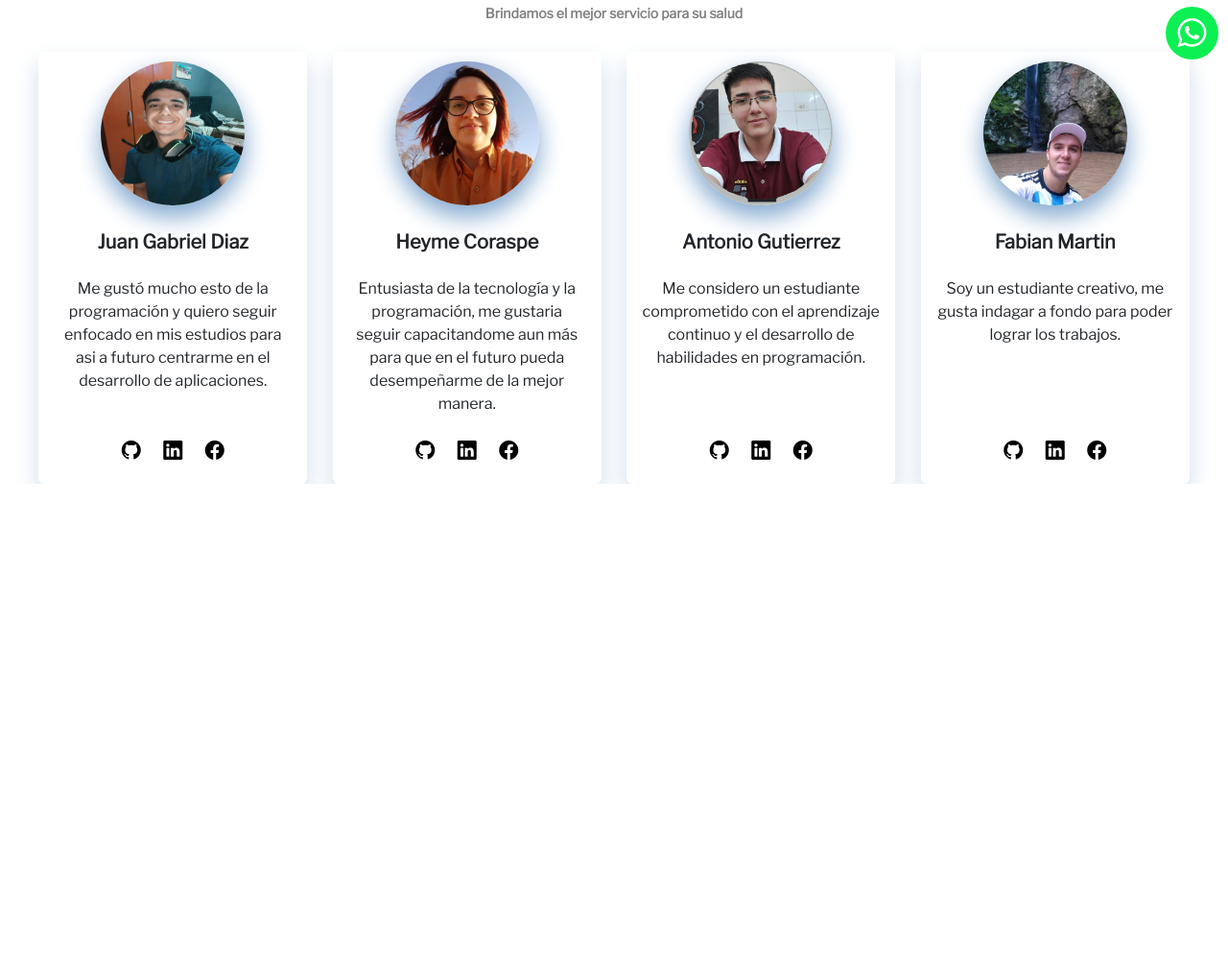
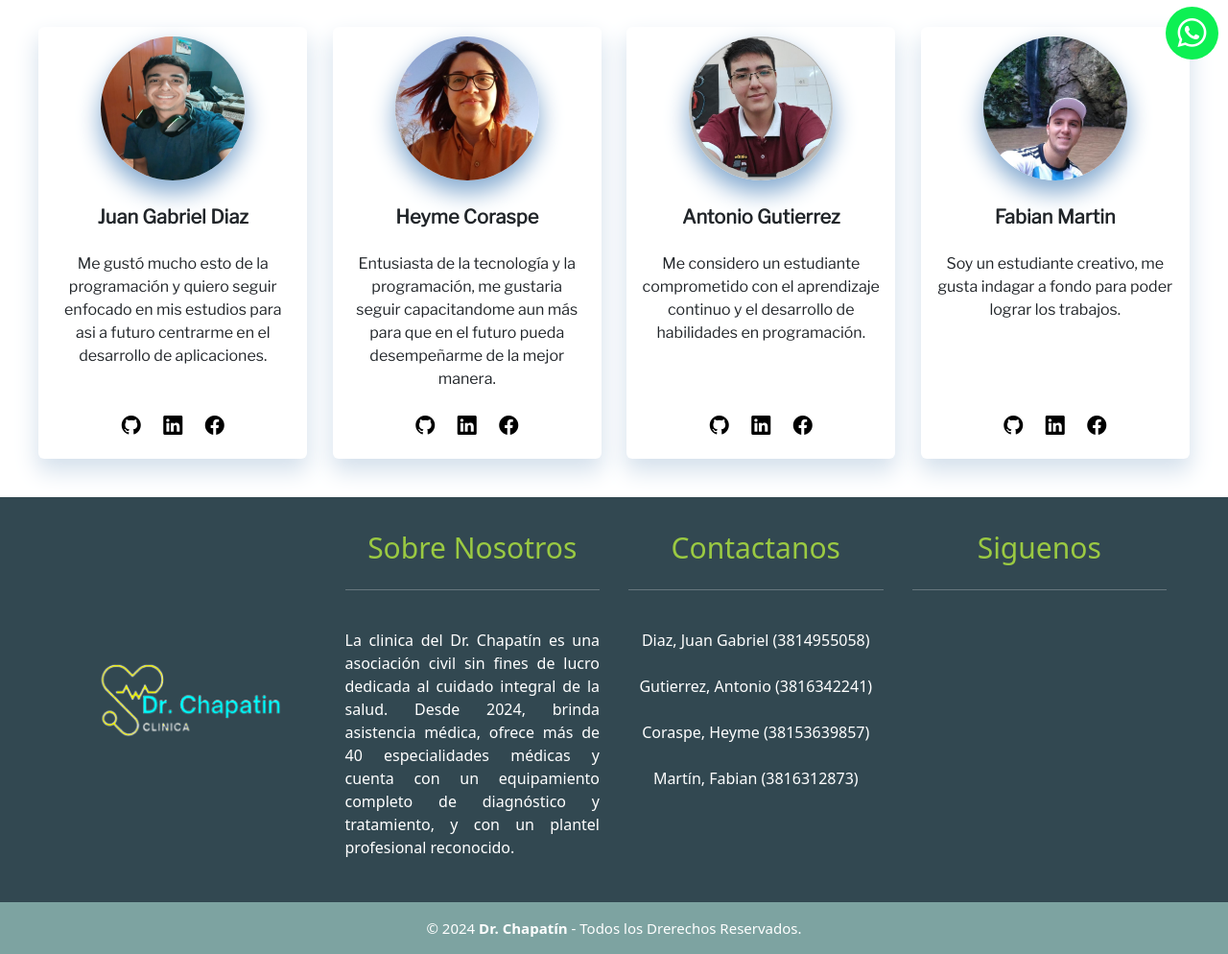
Before and after one commit to HeymeCoraspe/Proyecto-turnero-clinica, a plain HTML site: page pages/Nosotros.html in a window 1280 px wide. Shown: the part 718-1712 px from the top of the page at 96% size. Before the commit the page ends 1222 px from the top, so only its background shows below. Drawn offline with nearby package versions, Linux system fonts and the light colour scheme.

Commit message:
terminada la pagina nosotros con nuevo navbar, agregado el footer de fabian, terminada las card y la resolucion que se rompia, empezar con la parte del inicio de sesion de los medicos y validar forms

```diff
--- a/css/nosotros.css
+++ b/css/nosotros.css
@@ -9,6 +9,10 @@
     transition: background-color 0.3s ease !important;
     padding: 5px;
     position: relative;
+}
+
+.active {
+    color: rgb(130, 175, 45) !important;
 }
 
 .navbar.scrolled {
@@ -185,6 +189,7 @@
     justify-content: center;
     align-items: center;
     gap: 20px;
+    margin-bottom: 40px;
 }
 
 .card {
@@ -247,12 +252,6 @@
     margin: 0;
 }
 
-.contenedorServicios span {
-    font-weight: bold;
-    font-size: 14px;
-    color: grey;
-}
-
 .separador {
     height: 1px;
     width: 165px;
@@ -276,3 +275,130 @@
     }
 
 }
+
+/*****FOOTER FABIAN*****/
+
+.pie-pagina{
+    width: 100%;
+    bottom: 0;
+    background-color: #324851;
+}
+
+.pie-pagina .grupo-1{
+    width: 100%;
+    max-width: 1200px;
+    margin: auto;
+    display: grid;
+    grid-template-columns: repeat(4, 1fr);
+    grid-gap: 50px;
+    padding: 100px 0px;
+}
+
+.pie-pagina .grupo-1 .box figure{
+    width: 100%;
+    height: 100%;
+    display: flex;
+    justify-content: center;
+    align-items: center;
+}
+
+.pie-pagina .grupo-1 .box figure img{
+    width: 200px;
+}
+
+
+.pie-pagina .grupo-1 .box h2{
+    color: #9bca42;
+    margin-bottom: 25px;
+    font-size: 30px;
+    text-align: center;
+}
+
+.pie-pagina .grupo-1 .box p{
+    color: white;
+    margin-bottom: 10px;
+    text-align:left;
+}
+
+.pie-pagina .grupo-1 .box{
+    color: white;
+}
+
+.pie-pagina .grupo-1 .box a{
+    text-decoration: none;
+    color: white;
+    transition: all 300ms ease;
+}
+
+.pie-pagina .grupo-1 .box a:hover{
+    color: #86ac41;
+}
+
+.pie-pagina .grupo-1 .redsocial a{
+    display: inline-block;
+    text-decoration: none;
+    width: 45px;
+    height: 45px;
+    line-height: 45px;
+    color: white;
+    transition: all 300ms ease;
+}
+
+/*sirve para que al pasar el cursor sobre los iconos de la red social se muestren de color*/
+.pie-pagina .grupo-1 .redsocial a:hover{
+    color: #86ac41;
+}
+
+/*sirve para poner color de fondo, separar del margen, centrar el texto, y poner color a las letras, de la ultima parte del footer*/
+.pie-pagina .grupo-2{
+    background-color: #7da3a1;
+    padding: 15px 10px;
+    text-align: center;
+    color: white;
+}
+
+/*sirve para aumentar el tamaño de las ultimas letras*/
+.pie-pagina .grupo-2 small{
+    font-size: 15px;
+}
+
+/*sirve para poner las 4 columnas del footer*/
+@media only screen and (min-width:1200px) {
+    .pie-pagina .grupo-1{
+        width: 90%;
+        grid-template-columns: repeat(4, 1fr);
+        grid-gap: 30px;
+        padding: 35px 0px;
+    }
+}
+
+@media only screen and (max-width:1080px) {
+    .pie-pagina .grupo-1{
+        width: 90%;
+        grid-template-columns: repeat(3, 1fr);
+        grid-gap: 30px;
+        padding: 35px 0px;
+    }
+}
+
+/*sirve para poner las 2 columnas del footer*/
+@media only screen and (max-width:900px) {
+    .pie-pagina .grupo-1{
+        width: 90%;
+        grid-template-columns: repeat(2, 1fr);
+        grid-gap: 30px;
+        padding: 35px 0px;
+    }
+}
+
+/*sirve para poner las 1 columnas del footer*/
+@media only screen and (max-width:600px) {
+    .pie-pagina .grupo-1{
+        width: 90%;
+        grid-template-columns: repeat(1, 1fr);
+        grid-gap: 30px;
+        padding: 35px 0px;
+    }
+}
+
+/*****FIN DEL FOOTER FABIAN*****/
--- a/css/style.css
+++ b/css/style.css
@@ -10,6 +10,10 @@
     background-color: rgba(0, 0, 0, 0.0) !important;
     transition: background-color 0.3s ease !important;
     padding: 5px;
+}
+
+.active {
+    color: rgb(130, 175, 45) !important;
 }
 
 .navbar.scrolled {
@@ -206,7 +210,7 @@ main {
     justify-content: center;
     align-items: center;
     padding: 15px;
-    gap: 30px;
+    gap: 20px;
 }
 
 .cards {
@@ -244,18 +248,26 @@ main {
     justify-content: center;
     align-items: center;
     gap: 5px;
-    margin-top: 20px;
+    margin-bottom: 10px;
 }
 
 .contenedorServicios h1 {
     color: #022320;
+    margin-top: 20px;
+    margin-bottom: 0;
+}
+
+.contenedorServicios span {
+    font-weight: bold;
+    font-size: 16px;
+    color: rgba(92, 91, 91, 0.705);
 }
 
 .separador {
     height: 1px;
     width: 165px;
     background-color: #324851bb;
-    margin: 5px 0 20px;
+    margin: 5px 0 10px;
 }
 
 .card {
@@ -263,7 +275,8 @@ main {
     color: #34675C;
     padding: 10px;
     border-radius: 5px;
-    box-shadow: 0 2px 4px rgba(0, 0, 0, 0.1);
+    border: 1px solid rgba(0, 0, 0, 0.055);
+    box-shadow: 0 12px 24px 1px #d4e0ec;
     width: 300px;
     text-align: center;
     transition: transform 0.3s ease;
--- a/pages/Nosotros.html
+++ b/pages/Nosotros.html
@@ -10,6 +10,7 @@
     <link href="https://cdn.jsdelivr.net/npm/bootstrap@5.3.3/dist/css/bootstrap.min.css" rel="stylesheet" integrity="sha384-QWTKZyjpPEjISv5WaRU9OFeRpok6YctnYmDr5pNlyT2bRjXh0JMhjY6hW+ALEwIH" crossorigin="anonymous">
     <link rel="stylesheet" href="https://cdn.jsdelivr.net/npm/bootstrap-icons@1.11.3/font/bootstrap-icons.min.css">
     <link rel="stylesheet" href="/css/nosotros.css">
+    <link rel="icon" href="/img/logoclinica.ico" type="image/x-icon">
 </head>
 <body>
   <header class="headerPages">
@@ -27,10 +28,10 @@
           <div class="offcanvas-body">
             <ul class="navbar-nav justify-content-center flex-grow-1 pe-3">
               <li class="nav-item">
-                <a class="nav-link active" aria-current="page" href="/index.html"><i class="bi bi-house-fill"></i> Inicio</a>
+                <a class="nav-link" aria-current="page" href="/index.html"><i class="bi bi-house-fill"></i> Inicio</a>
               </li>
               <li class="nav-item">
-                <a class="nav-link" href="/pages/nosotros.html"><i class="bi bi-people-fill"></i> Nosotros</a>
+                <a class="nav-link active" href="/pages/nosotros.html"><i class="bi bi-people-fill"></i> Nosotros</a>
               </li>
               <li class="nav-item dropdown">
                 <a class="nav-link dropdown-toggle" href="#" role="button" data-bs-toggle="dropdown" aria-expanded="true"><i class="bi bi-box-arrow-in-right"></i> Login</a>
@@ -81,9 +82,8 @@
         </div>
       </div>
       <div class="contenedorServicios">
-        <h1>Servicios Medicos</h1>
+        <h1>Nuestro equipo</h1>
         <div class="separador"></div>
-        <span>Brindamos el mejor servicio para su salud</span>
       </div>
         <div class="contenedorCards">
           <div class="card">
@@ -136,7 +136,62 @@
     </div>
   </div>
         </div>
-    </main>
+    </main>  <footer class="pie-pagina">
+      <div class="grupo-1">
+          <div class="box">
+              <figure>
+
+                      <a href="index.html"><img class="logo-clinica" src="/img/logoclinica.png" alt="logo"></a>
+
+              </figure>
+          </div>
+
+          <div class="box">
+              <h2>Sobre Nosotros</h2>
+              <hr>
+              <br>
+              <p style="text-align: justify;">La clinica del Dr. Chapatín es una asociación civil sin fines de lucro dedicada al cuidado integral de la salud. Desde 2024,
+                  brinda asistencia médica, ofrece más de 40 especialidades médicas y cuenta con un equipamiento
+                  completo de diagnóstico y tratamiento, y con un plantel profesional reconocido.
+          </div>
+
+          <div class="box" style="text-align: center;">
+
+              <h2>Contactanos</h2>
+              <hr>
+              <br>
+              <a href="#">Diaz, Juan Gabriel    (3814955058)</a>
+              <br>
+              <br>
+              <a href="#">Gutierrez, Antonio    (3816342241)</a>
+              <br>
+              <br>
+              <a href="#">Coraspe, Heyme        (38153639857)</a>
+              <br>
+              <br>
+              <a href="#">Martín, Fabian        (3816312873)</a>
+          </div>
+
+
+          <div class="box">
+              <h2>Siguenos</h2>
+              <hr>
+              <br>
+              <div class="redsocial" style="text-align: center;">
+                  <a href="https://www.facebook.com/" target="_blank" class="fa fa-facebook"></a>
+                  <a href="https://www.instagram.com" target="_blank" class="fa fa-instagram"></a>
+                  <a href="https://www.whatsapp.com" target="_blank" class="fa fa-whatsapp"></a>
+                  <a href="https://www.linkedin.com" target="_blank" class="fa fa-linkedin"></a>
+
+              </div>
+          </div>
+
+      </div>
+
+      <div class="grupo-2">
+          <small>&copy; 2024 <b>Dr. Chapatín</b> - Todos los Drerechos Reservados.</small>
+      </div>
+  </footer>
     <script src="https://cdn.jsdelivr.net/npm/bootstrap@5.3.3/dist/js/bootstrap.bundle.min.js" integrity="sha384-YvpcrYf0tY3lHB60NNkmXc5s9fDVZLESaAA55NDzOxhy9GkcIdslK1eN7N6jIeHz" crossorigin="anonymous"></script>
 </body>
 </html>
```
